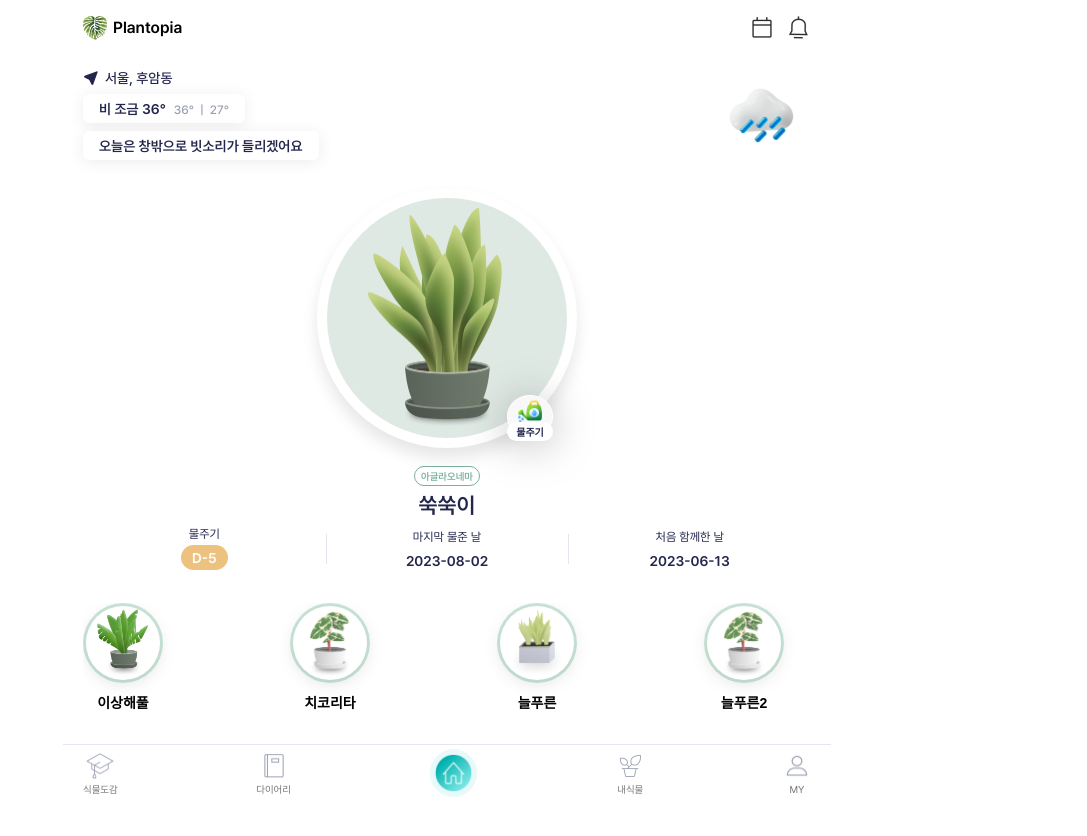
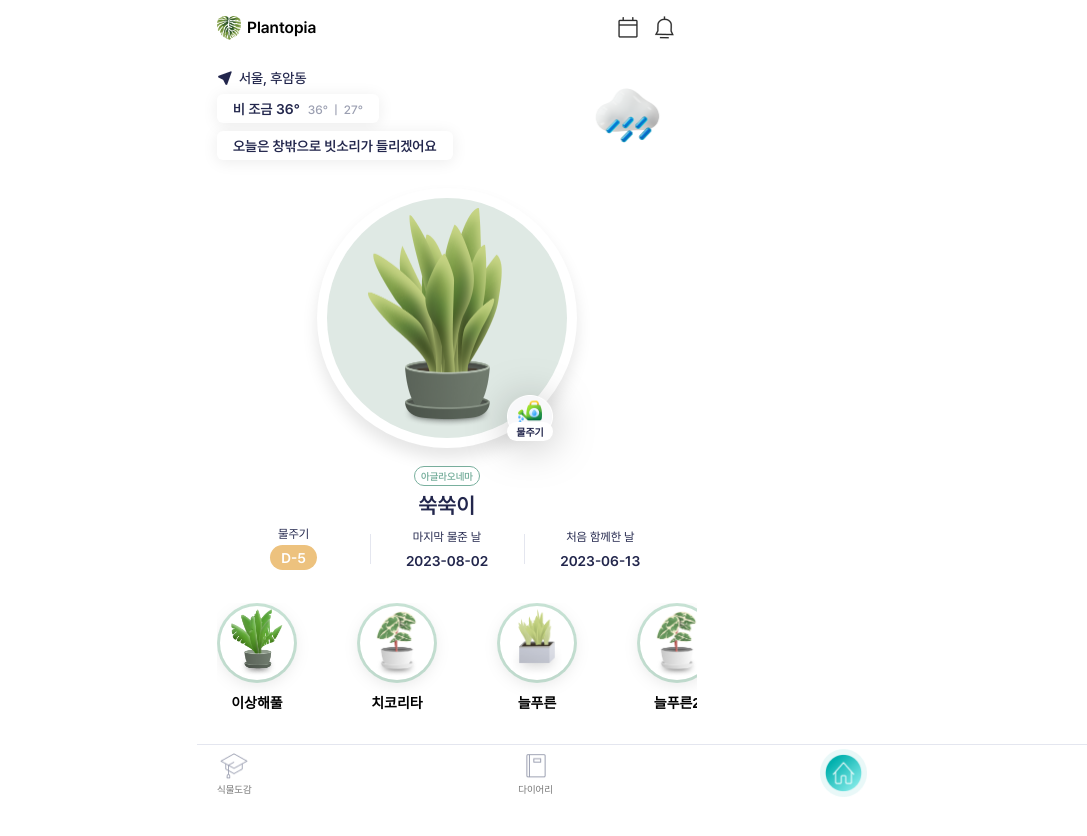
Before and after one commit to kes-knows-nothing/plantopia, a React (Vite) app: page / in a window 1280 px wide. Shown: the top 836 px of the page, without its empty margins (193-1280 px from the left). Built offline with nearby package versions, Linux system fonts and the light colour scheme; no server answers.

Commit message:
Design: body width 조정

```diff
--- a/src/components/footer/footer.scss
+++ b/src/components/footer/footer.scss
@@ -1,7 +1,7 @@
 .footer {
   position: fixed;
   bottom: 0;
-  max-width: 768px;
+  width: 100%;
   display: flex;
   justify-content: space-between;
   align-items: center;
--- a/src/styles/common.scss
+++ b/src/styles/common.scss
@@ -4,7 +4,8 @@
 body {
   font-family: 'Pretendard', Arial, sans-serif;
   margin: auto;
-  max-width: 768px;
+  min-width: 320px;
+  max-width: 500px;
   -webkit-text-size-adjust: 100%;
   word-wrap: break-word;
   word-break: break-all;
```
